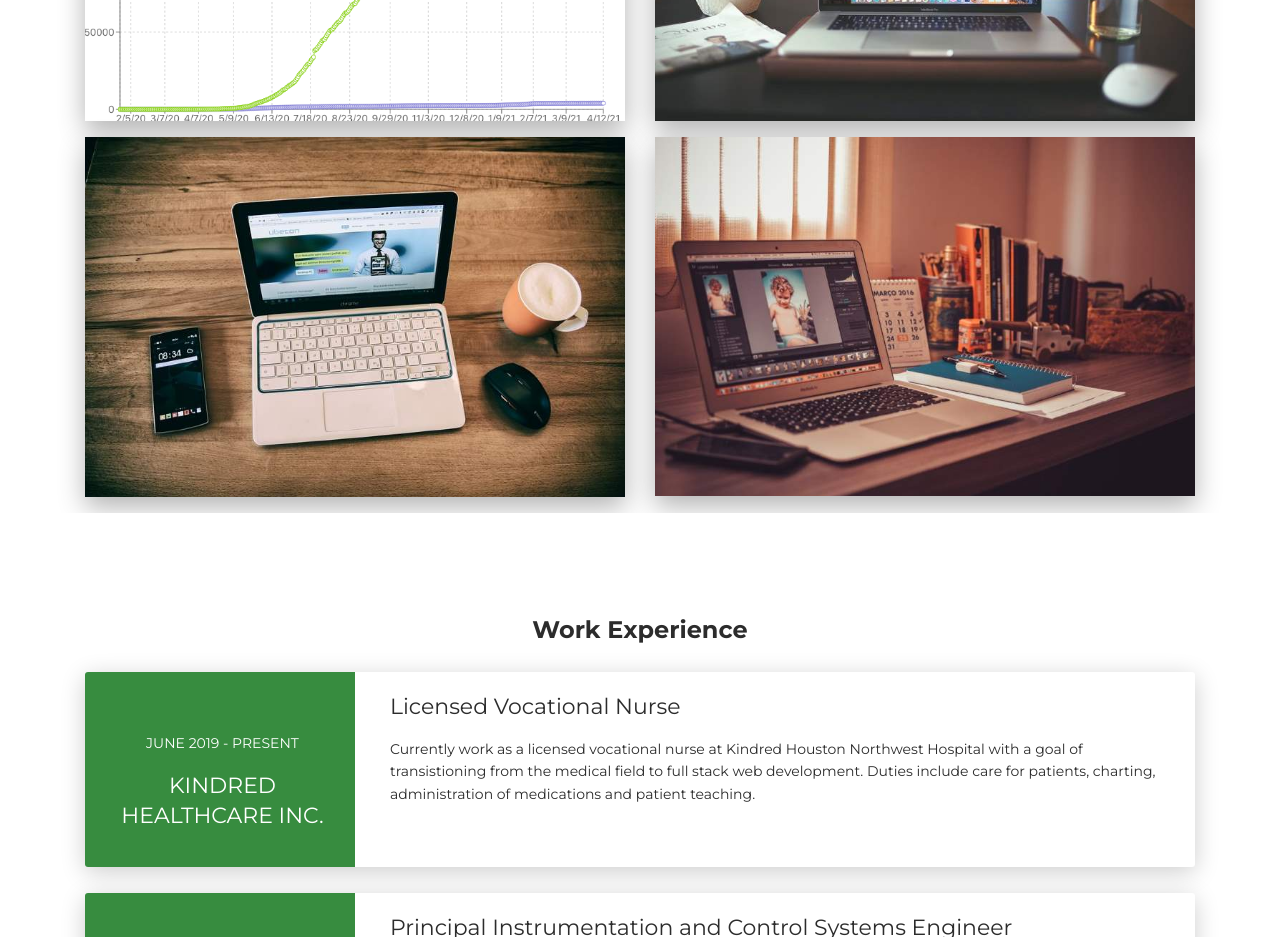
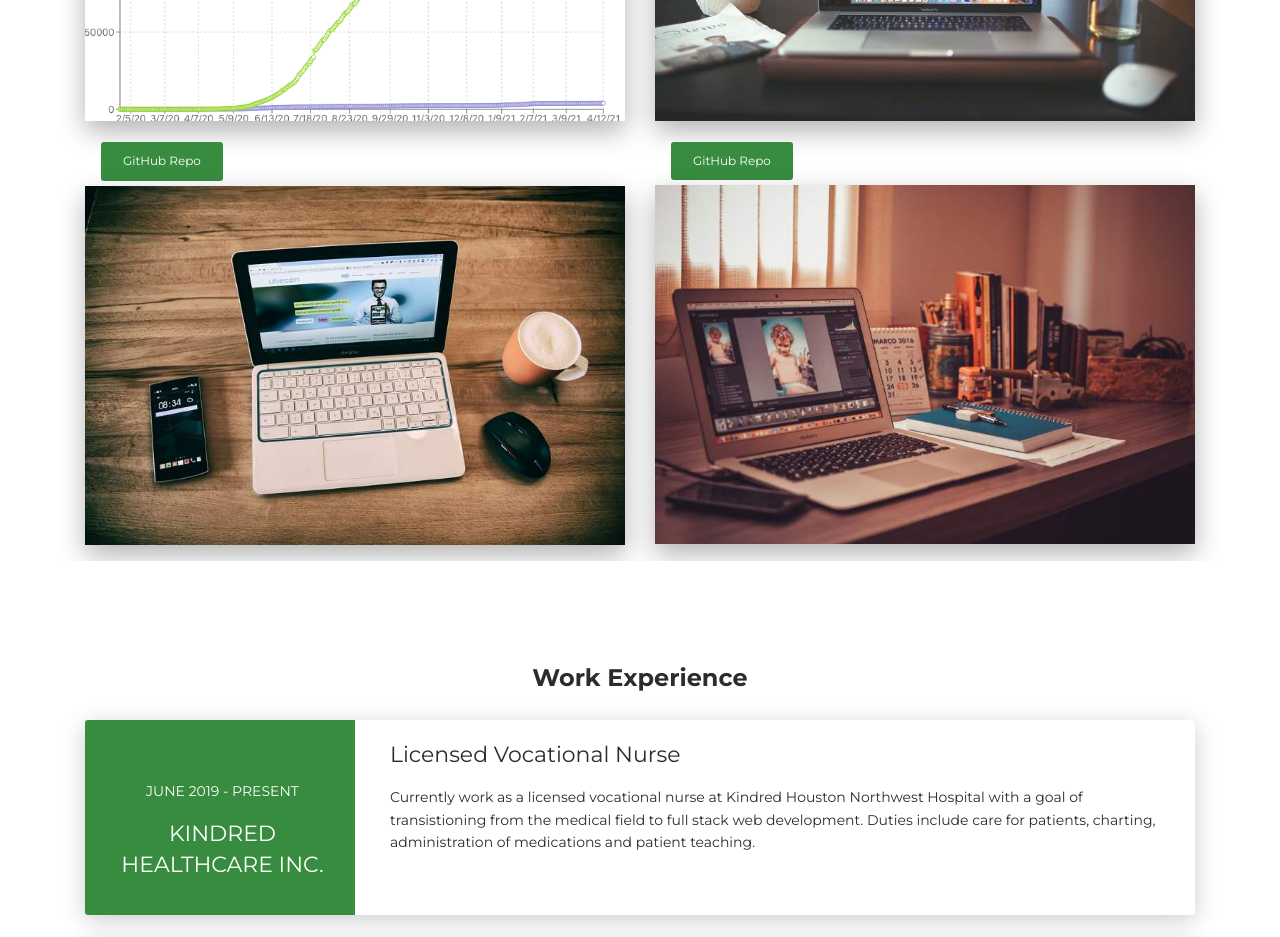
Before and after one commit to Taleem3119/portfolio, a plain HTML site: page index.html in a window 1280 px wide. Shown: the part 2100-3037 px from the top of the page. Drawn offline with Linux system fonts and the light colour scheme.

Commit message:
new push

```diff
--- a/index.html
+++ b/index.html
@@ -217,6 +217,11 @@
                       <p>COVID19 Tracker App</p>
                     </figcaption>
                   </figure></a></div>
+                  <div class="container">
+                    <div class="content-center">
+                      <a class="btn btn-primary" href="https://github.com/Taleem3119/virus-app" data-aos="zoom-in" data-aos-anchor="data-aos-anchor">GitHub Repo</a>
+                    </div>
+                  </div>
               <div class="cc-porfolio-image img-raised" data-aos="fade-up" data-aos-anchor-placement="top-bottom"><a href="web-development" target="_blank">
                   <figure class="cc-effect"><img src="images/project-2.jpg" alt="Image"/>
                     <figcaption>
@@ -224,15 +229,20 @@
                       <p>New App</p>
                     </figcaption>
                   </figure></a></div>
-            </div>
-            <div class="col-md-6">
+                  </div>
+                <div class="col-md-6">
               <div class="cc-porfolio-image img-raised" data-aos="fade-up" data-aos-anchor-placement="top-bottom"><a href="#web-development">
                   <figure class="cc-effect"><img src="images/project-3.jpg" alt="Image"/>
                     <figcaption>
-                      <div class="h4">Food Order Project</div>
+                      <div class="h4">Web Project</div>
                       <p>Web Development</p>
                     </figcaption>
                   </figure></a></div>
+                  <div class="container">
+                    <div class="content-center">
+                      <a class="btn btn-primary" href="https://github.com/Taleem3119/movies-app" data-aos="zoom-in" data-aos-anchor="data-aos-anchor">GitHub Repo</a>
+                    </div>
+                  </div>
               <div class="cc-porfolio-image img-raised" data-aos="fade-up" data-aos-anchor-placement="top-bottom"><a href="#web-development">
                   <figure class="cc-effect"><img src="images/project-4.jpg" alt="Image"/>
                     <figcaption>
```
